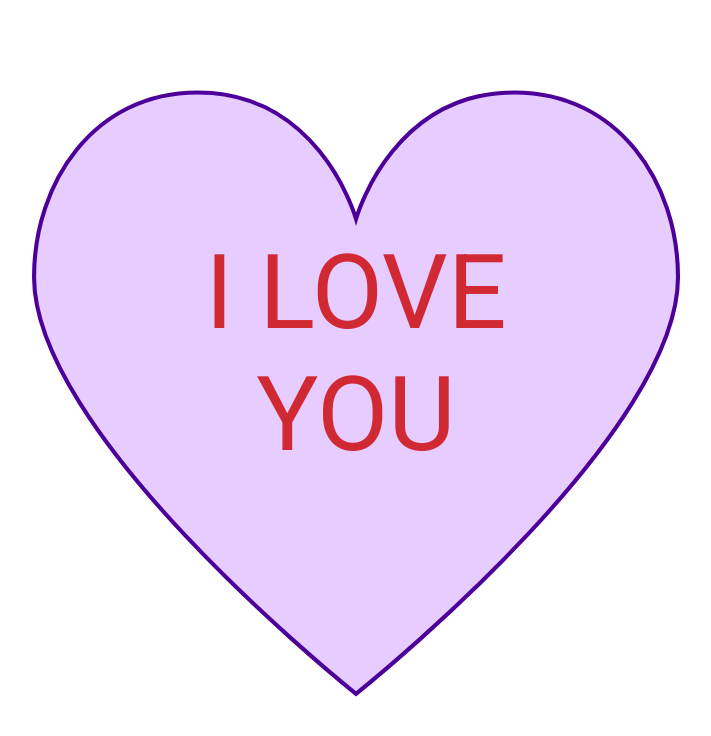
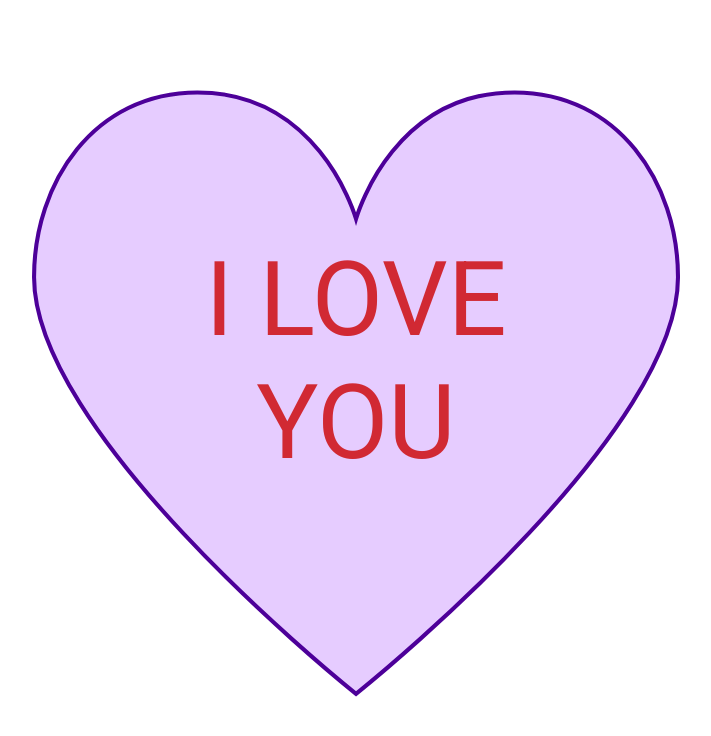
Before and after one commit to tbg10101/candyheart.website, a plain HTML site: page index.html in a window 1280 px wide. Shown: the whole page, without its empty margins (284-995 px from the left). Drawn offline with Linux system fonts and the light colour scheme.

Commit message:
moving text down to a slightly more aesthetically-pleasing location

```diff
--- a/index.html
+++ b/index.html
@@ -66,7 +66,7 @@
         <div style="width: 100%; height: 100%;">
             <svg xmlns="http://www.w3.org/2000/svg" id="heart-shape-display" viewBox="0 0 100 100" style="display: block; position:absolute; top: 5%; left: 5%; width: 90%; height: 90%;">
                 <use xlink:href="heart-opt.svg#heart-shape"/>
-                <foreignObject x="15" y="27" width="70" height="40">
+                <foreignObject x="15" y="28" width="70" height="40">
                     <p xmlns="http://www.w3.org/1999/xhtml" id="message-display" style="margin: 0; font-family: 'Roboto',Verdana,sans-serif; font-size: .9em; text-align: center; color:rgba(204,0,0,0.8);"></p>
                 </foreignObject>
             </svg>
```
